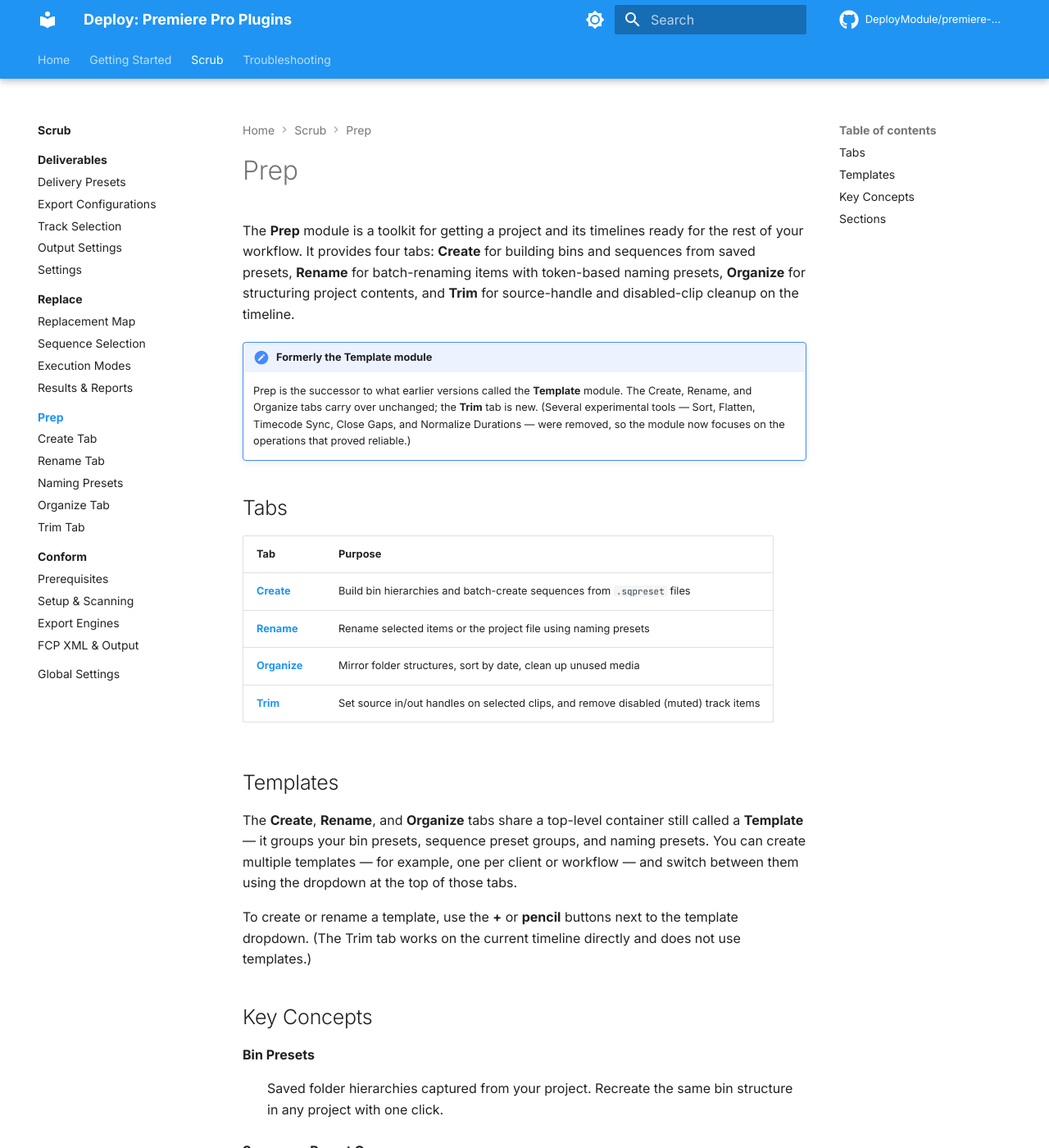
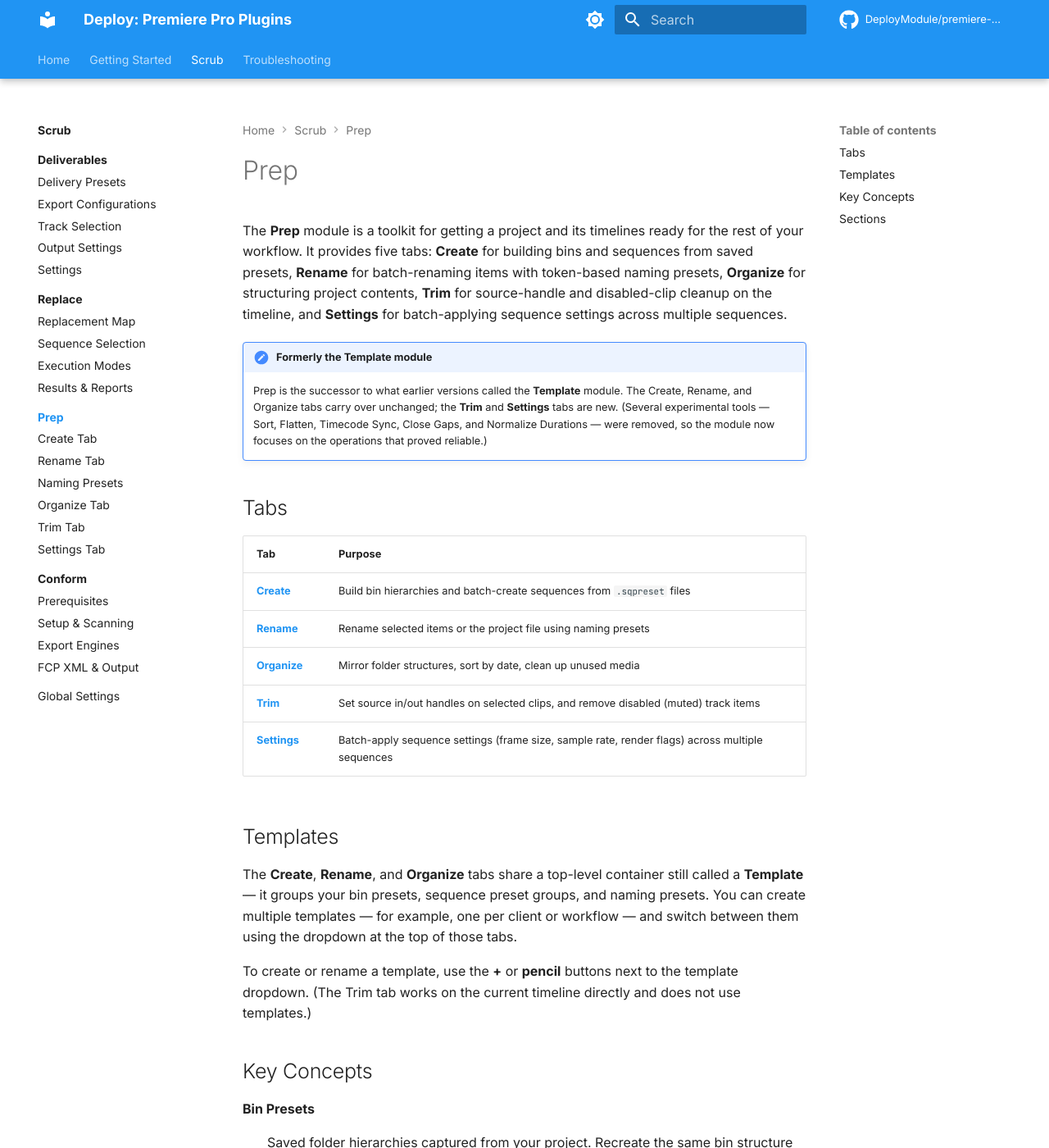
Before and after one commit to deploymodule/premiere-docs, an MkDocs documentation site: the page built from docs/scrub/prep/index.md, in a window 1280 px wide and 1400 px high. Shown: the whole window at 82% size. Built offline with MkDocs 1.6.1 and Material for MkDocs 9.7.7, drawn with Linux system fonts in a browser that asks for light colours; comment, search, counter and statistics services are not loaded; some of the changed text lies outside the part shown.

Commit message:
settings tab added to prep

```diff
--- a/docs/scrub/prep/index.md
+++ b/docs/scrub/prep/index.md
@@ -1,9 +1,9 @@
 # Prep
 
-The **Prep** module is a toolkit for getting a project and its timelines ready for the rest of your workflow. It provides four tabs: **Create** for building bins and sequences from saved presets, **Rename** for batch-renaming items with token-based naming presets, **Organize** for structuring project contents, and **Trim** for source-handle and disabled-clip cleanup on the timeline.
+The **Prep** module is a toolkit for getting a project and its timelines ready for the rest of your workflow. It provides five tabs: **Create** for building bins and sequences from saved presets, **Rename** for batch-renaming items with token-based naming presets, **Organize** for structuring project contents, **Trim** for source-handle and disabled-clip cleanup on the timeline, and **Settings** for batch-applying sequence settings across multiple sequences.
 
 !!! note "Formerly the Template module"
-    Prep is the successor to what earlier versions called the **Template** module. The Create, Rename, and Organize tabs carry over unchanged; the **Trim** tab is new. (Several experimental tools — Sort, Flatten, Timecode Sync, Close Gaps, and Normalize Durations — were removed, so the module now focuses on the operations that proved reliable.)
+    Prep is the successor to what earlier versions called the **Template** module. The Create, Rename, and Organize tabs carry over unchanged; the **Trim** and **Settings** tabs are new. (Several experimental tools — Sort, Flatten, Timecode Sync, Close Gaps, and Normalize Durations — were removed, so the module now focuses on the operations that proved reliable.)
 
 ## Tabs
 
@@ -13,6 +13,7 @@
 | [**Rename**](rename-tab.md) | Rename selected items or the project file using naming presets |
 | [**Organize**](organize-tab.md) | Mirror folder structures, sort by date, clean up unused media |
 | [**Trim**](trim-tab.md) | Set source in/out handles on selected clips, and remove disabled (muted) track items |
+| [**Settings**](settings-tab.md) | Batch-apply sequence settings (frame size, sample rate, render flags) across multiple sequences |
 
 ## Templates
 
@@ -41,3 +42,4 @@
 - [Naming Presets](naming-presets.md) — the token-based naming system in depth
 - [Organize Tab](organize-tab.md) — project cleanup tools
 - [Trim Tab](trim-tab.md) — source-handle trimming and disabled-clip removal
+- [Settings Tab](settings-tab.md) — batch sequence-settings changes
--- a/mkdocs.yml
+++ b/mkdocs.yml
@@ -70,6 +70,7 @@
       - Naming Presets: scrub/prep/naming-presets.md
       - Organize Tab: scrub/prep/organize-tab.md
       - Trim Tab: scrub/prep/trim-tab.md
+      - Settings Tab: scrub/prep/settings-tab.md
     - Conform:
       - scrub/conform/index.md
       - Prerequisites: scrub/conform/prerequisites.md
```
Also changed, not shown: docs/scrub/prep/settings-tab.md (added, +66 -0 lines).
